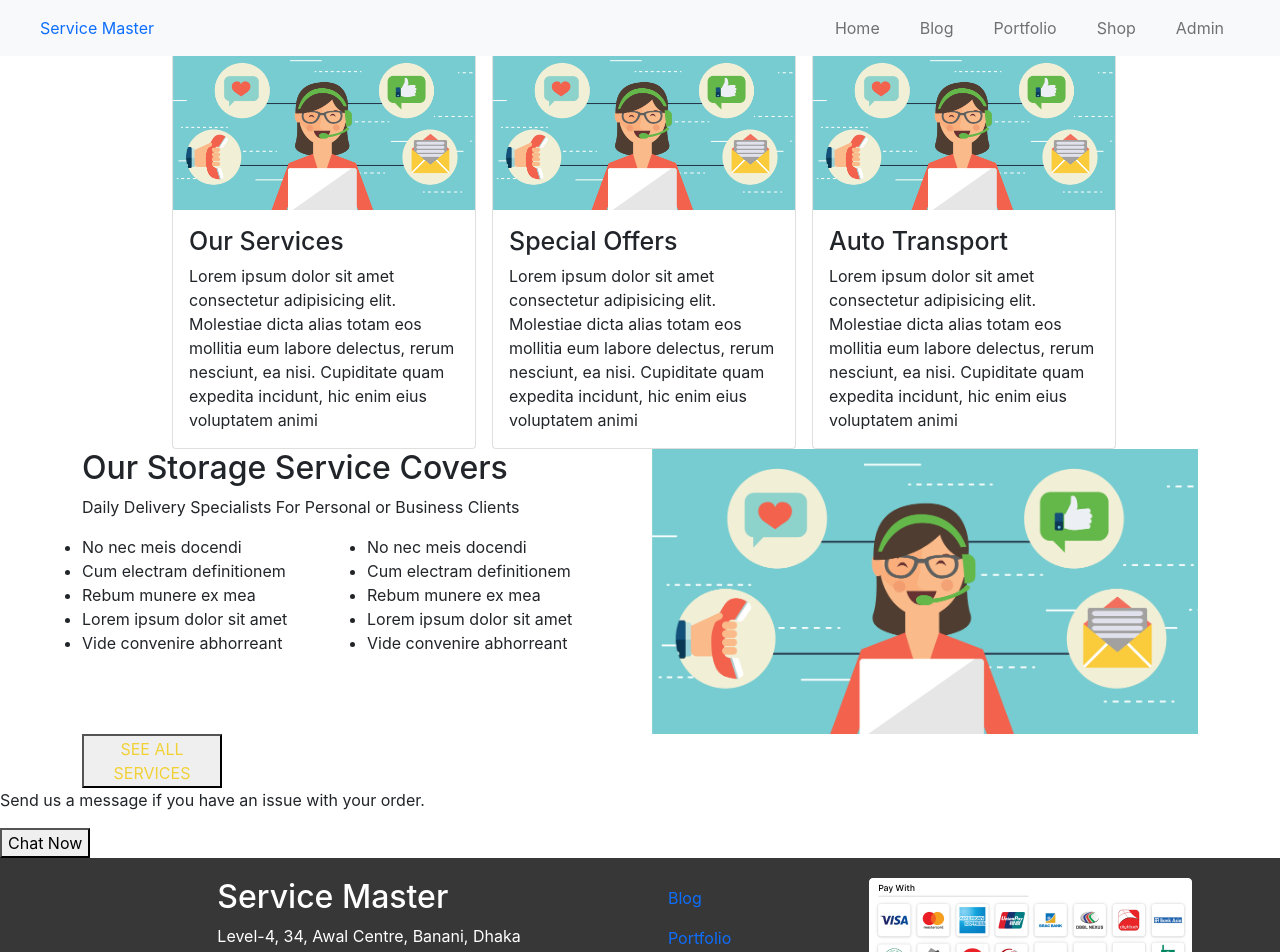
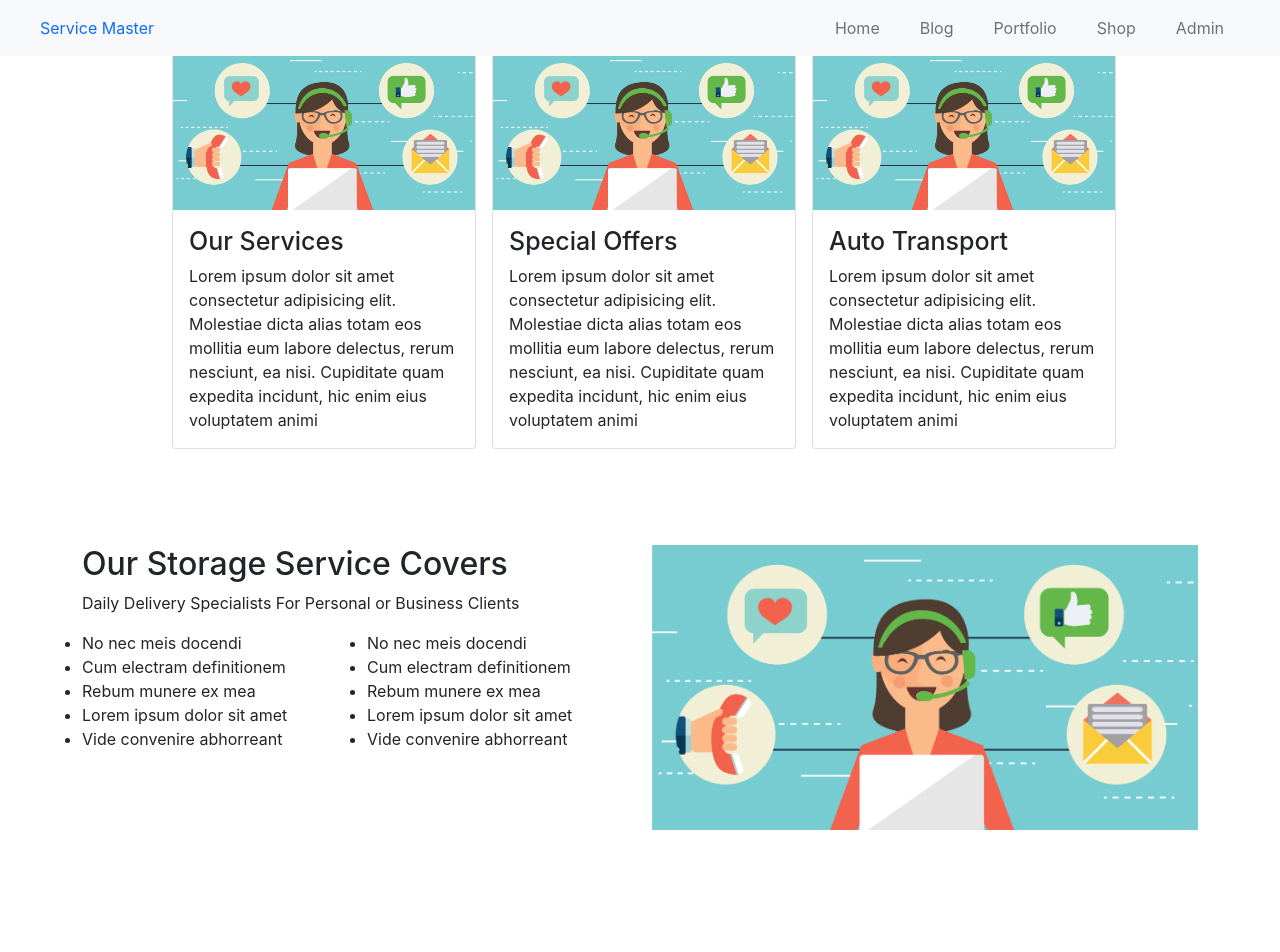
Before and after one commit to Swapno5896/Service-Master-client, a React (Create React App) app: page /about in a window 1280 px wide. Shown: the top 952 px of the page. Built offline with nearby package versions, Linux system fonts and the light colour scheme.

Commit message:
some style is polished

```diff
--- a/src/components/AboutUs/Description/Description.js
+++ b/src/components/AboutUs/Description/Description.js
@@ -27,7 +27,7 @@ const Description = () => {
     },
   ];
   return (
-    <div class="d-flex justify-content-center">
+    <div class="d-flex justify-content-center pb-5 mb-5">
       <div className="row w-75">
         {describtionData.map((dt) => (
           <DescriptionCard dt={dt} />
--- /dev/null
+++ b/src/components/AboutUs/SendMessage/SendMessage.css
@@ -0,0 +1,11 @@
+.message-continer{
+height: 544px;
+}
+.message-section{
+    width: 60%;
+    height: 100px;
+    background-color: rgb(205, 224, 224);
+}
+.message-section p{
+    font-size: 20px;
+}
--- a/src/components/AboutUs/SendMessage/SendMessage.js
+++ b/src/components/AboutUs/SendMessage/SendMessage.js
@@ -1,10 +1,10 @@
 import React from "react";
-
+import './SendMessage.css'
 const SendMessage = () => {
   return (
-    <div>
-      <div>
-        <p> Send us a message if you have an issue with your order.</p>
+    <div  className="d-flex align-items-center justify-content-center message-continer">
+      <div className='d-flex align-items-center justify-content-around message-section'>
+        <p> Send us a message  if you have an issue with your order.</p>
         <button>Chat Now</button>
       </div>
     </div>
--- a/src/components/Home/CurierService/CurierService.js
+++ b/src/components/Home/CurierService/CurierService.js
@@ -3,7 +3,7 @@ import "./CurrierService.scss";
 import service from "../../../Images/service-1.png";
 const CurierService = () => {
   return (
-    <div>
+    <div className='pb-3'>
       <div className="container">
         <div className="row">
           <div className="col-md-6">
@@ -29,7 +29,7 @@ const CurierService = () => {
             <img style={{ width: "100%" }} src={service} alt="" />
           </div>
         </div>
-        <button className="all-service-btn">SEE ALL SERVICES</button>
+        {/* <button className="all-service-btn">SEE ALL SERVICES</button> */}
       </div>
     </div>
   );
--- a/src/components/Home/MainHome/MainHome.js
+++ b/src/components/Home/MainHome/MainHome.js
@@ -1,5 +1,5 @@
 import React from "react";
-
+import MainAbout from '../../AboutUs/MainAbout/MainAbout'
 import TopBanner from "../TopBanner/TopBanner";
 import Benefits from "../Benefits/Benefits";
 import FastCurrier from "../FastCurrier/FastCurrier";
@@ -13,6 +13,7 @@ const MainHome = () => {
       <Ques></Ques>
       <Benefits />
       <FastCurrier></FastCurrier>
+      <MainAbout/>
       <WorkingStyle></WorkingStyle>
     </div>
   );
--- a/src/components/Home/WorkingStyle/WorkingStyle.js
+++ b/src/components/Home/WorkingStyle/WorkingStyle.js
@@ -3,7 +3,7 @@ import "./WorkingStyle.scss";
 import img1 from "../../../Images/service-1.png";
 const WorkingStyle = () => {
   return (
-    <div className="WorkingStyle-container p-5">
+    <div className="WorkingStyle-container pb-5 mb-5">
       <div className="row">
         <div className="col-md-6 col-sm-12">
           <img className="WorkingStyle-img" src={img1} alt="" />
--- a/src/components/Home/WorkingStyle/WorkingStyle.scss
+++ b/src/components/Home/WorkingStyle/WorkingStyle.scss
@@ -3,5 +3,5 @@
 }
 
 .WorkingStyle-container {
-  margin: 14pc 0px;
+  margin: 14px 0px;
 }
```
